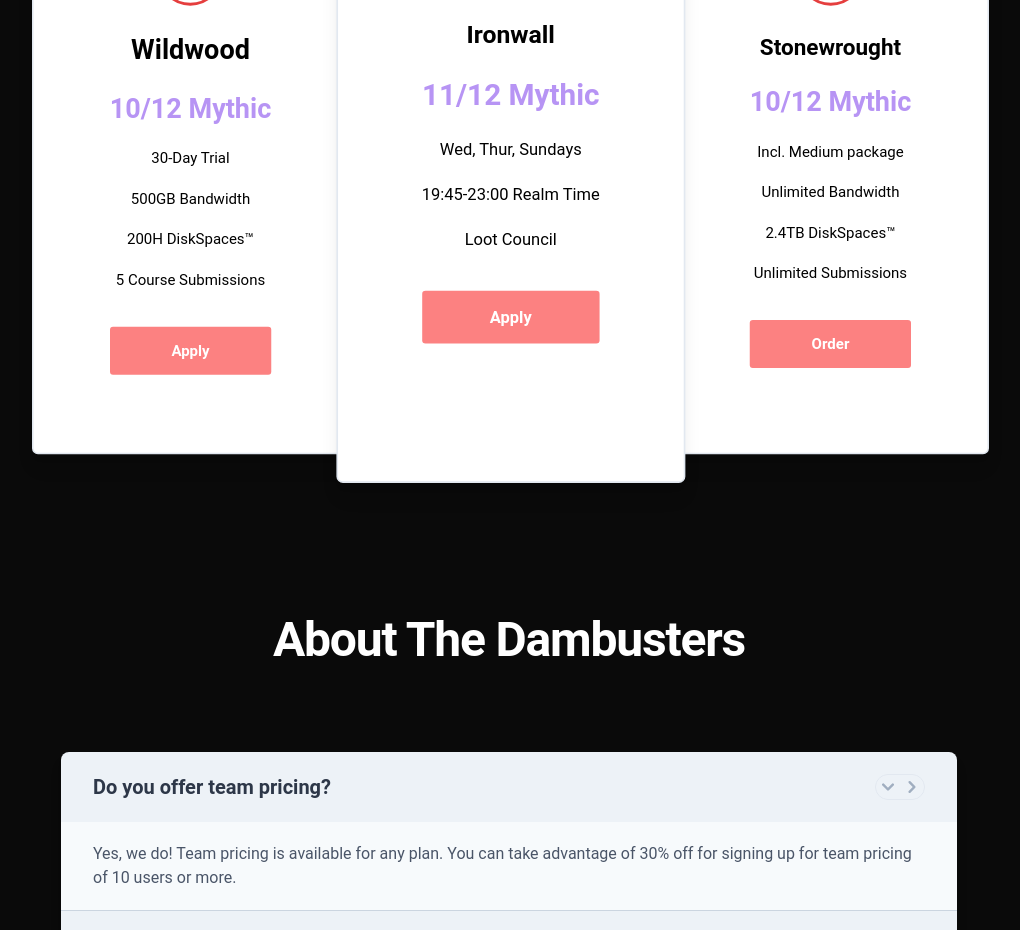
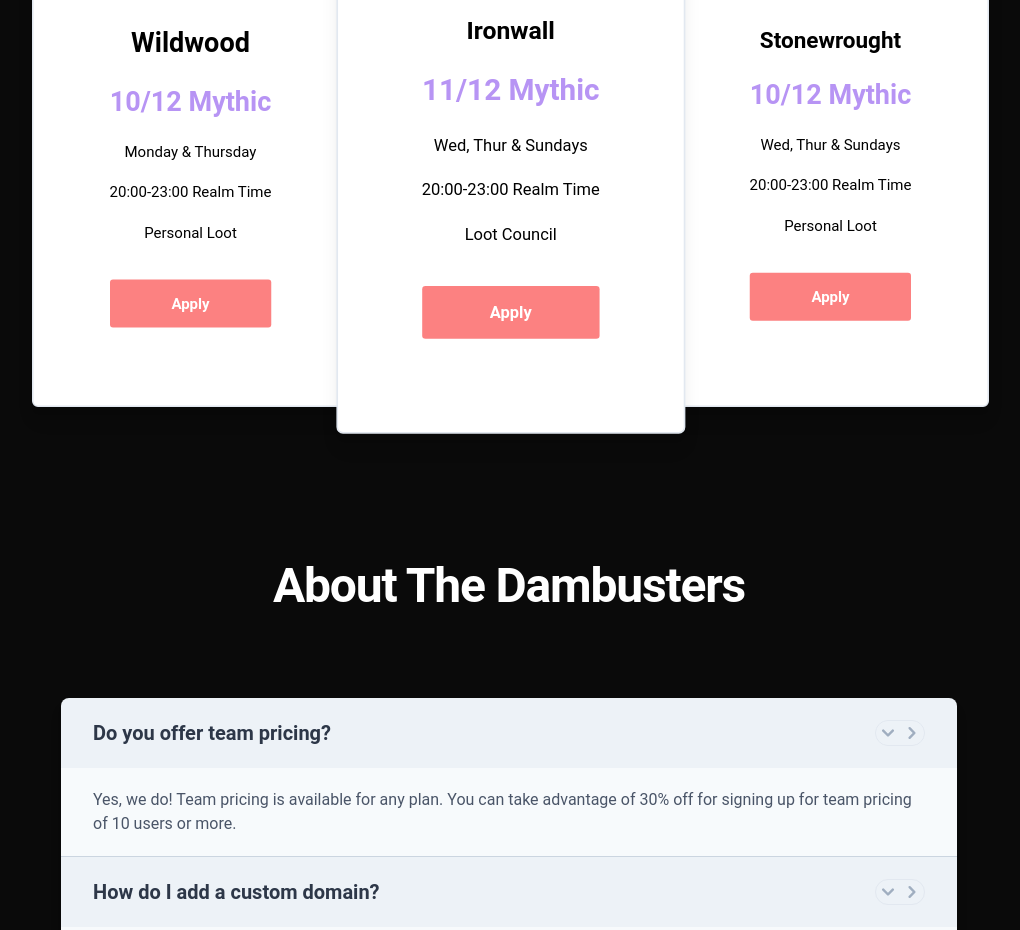
Before and after one commit to ngajhede/dambusters-website, a Vue app: page / in a window 1280 px wide. Shown: the part 2220-3150 px from the top of the page, without its empty margins (131-1151 px from the left). Built offline with nearby package versions, Linux system fonts and the light colour scheme.

Commit message:
change generic text

```diff
--- a/src/components/TeamPicker.vue
+++ b/src/components/TeamPicker.vue
@@ -9,24 +9,21 @@
         <h3 class="mt-8 text-4xl font-bold">Wildwood</h3>
         <h3 class="mt-6 mb-6 text-4xl font-semibold text-purple-400">10/12 Mythic</h3>
         <ul class="space-y-6 text-xl">
-                  <li>30-Day Trial</li>
-                  <li>500GB Bandwidth</li>
-                  <li>200H DiskSpaces&#8482;</li>
-                  <li>5 Course Submissions</li>
+            <li>Monday & Thursday</li>
+            <li>20:00-23:00 Realm Time</li>
+            <li>Personal Loot</li>
         </ul>
-              <button
-                  class="w-5/6 h-16 mt-12 text-xl font-semibold text-white bg-red-400 rounded xl:mb-6">Apply</button>
+        <button class="w-5/6 h-16 mt-12 text-xl font-semibold text-white bg-red-400 rounded xl:mb-6">Apply</button>
       </div>
-          <div
-              class="z-10 pb-20 mt-20 transform scale-110 bg-white border-2 rounded-lg shadow-xl xl:p-20 xl:ml-1 hover:shadow-2xl">
+      <div class="z-10 pb-20 mt-20 transform scale-110 bg-white border-2 rounded-lg shadow-xl xl:p-20 xl:ml-1 hover:shadow-2xl">
           <div class="w-2/6 p-4 m-auto mt-12 border-4 border-red-600 rounded-full xl:mt-0">
                 <img :src="require('@/assets/images/WoW_icon.svg')"/>
           </div>
           <h3 class="mt-8 text-3xl font-bold">Ironwall</h3>
           <h3 class="mt-6 mb-6 text-4xl font-semibold text-purple-400">11/12 Mythic</h3>
           <ul class="space-y-6 text-xl">
-                  <li>Wed, Thur, Sundays</li>
-                  <li>19:45-23:00 Realm Time</li>
+            <li>Wed, Thur & Sundays</li>
+            <li>20:00-23:00 Realm Time</li>
             <li>Loot Council</li>
           </ul>
           <button class="w-5/6 h-16 mt-12 text-xl font-semibold text-white bg-red-400 rounded xl:mb-6">Apply</button>
@@ -38,13 +35,11 @@
         <h3 class="mt-8 text-3xl font-bold">Stonewrought</h3>
         <h3 class="mt-6 mb-6 text-4xl font-semibold text-purple-400">10/12 Mythic</h3>
         <ul class="space-y-6 text-xl">
-                  <li>Incl. Medium package</li>
-                  <li>Unlimited Bandwidth</li>
-                  <li>2.4TB DiskSpaces&#8482;</li>
-                  <li>Unlimited Submissions</li>
+          <li>Wed, Thur & Sundays</li>
+          <li>20:00-23:00 Realm Time</li>
+          <li>Personal Loot</li>
         </ul>
-              <button
-                  class="w-5/6 h-16 mt-12 text-xl font-semibold text-white bg-red-400 rounded xl:mb-6">Order</button>
+        <button class="w-5/6 h-16 mt-12 text-xl font-semibold text-white bg-red-400 rounded xl:mb-6">Apply</button>
       </div>
     </div>
   </div>
```
Lines whose indentation alone changed are shown as unchanged.
